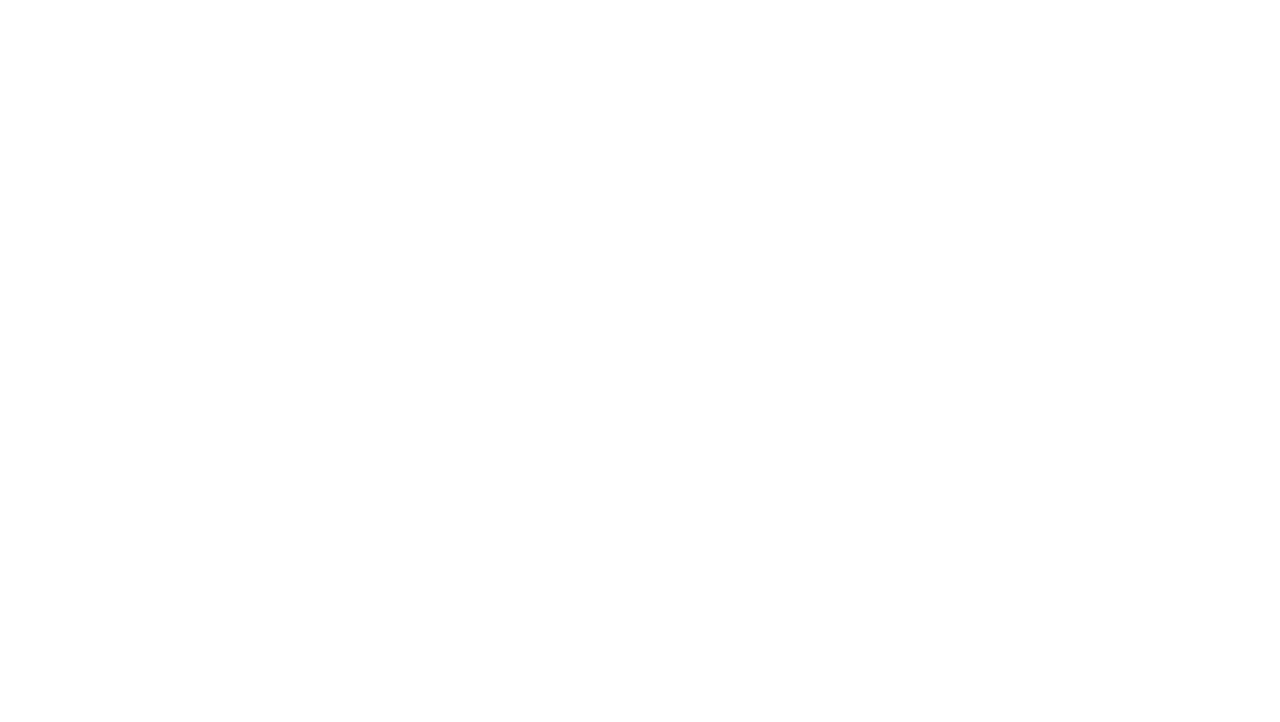
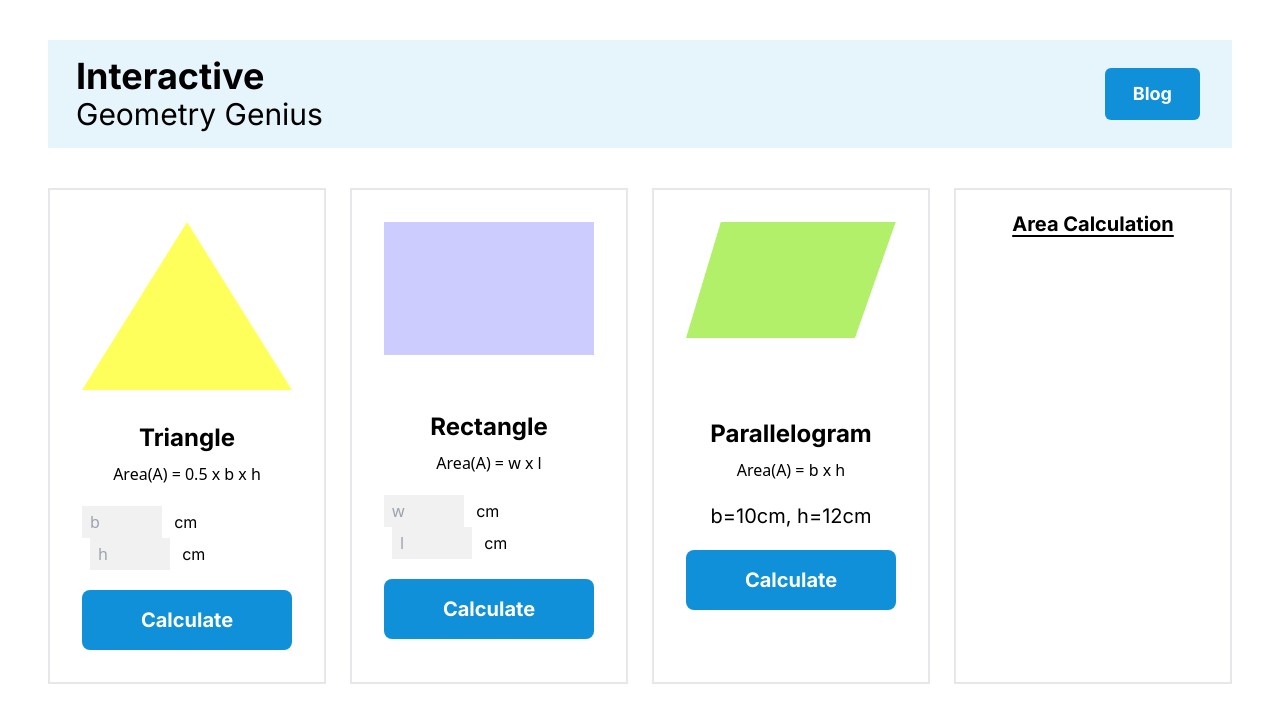
Before and after one commit to Sobuj54/module-30-assignment-with-js, a plain HTML site: page index.html in a window 1280 px wide. Drawn offline with nearby package versions, Linux system fonts and the light colour scheme.

Commit message:
section1 and nav finished

```diff
--- a/index.html
+++ b/index.html
@@ -18,6 +18,9 @@
           extend: {
             colors: {
               clifford: "#da373d",
+              navBackground: "rgba(16, 144, 216, 0.1)",
+              btnBackground: "#1090D8",
+              inputBackground: "#F1F1F1",
             },
             fontFamily: {
               inter: ["Inter", "sans-serif"],
@@ -29,7 +32,111 @@
   </head>
   <body>
     <header>
-      <nav></nav>
+      <!-- navigation section -->
+      <nav
+        class="bg-navBackground mx-12 my-10 flex justify-between items-center"
+      >
+        <div class="py-4 pl-7">
+          <h1 class="font-inter font-bold text-4xl">Interactive</h1>
+          <h4 class="font-inter font-medium text-3xl">Geometry Genius</h4>
+        </div>
+        <div class="pr-8">
+          <button
+            class="bg-btnBackground px-7 py-3 text-white font-inter text-lg font-bold rounded-md"
+          >
+            Blog
+          </button>
+        </div>
+      </nav>
     </header>
+    <!-- main  -->
+    <main>
+      <!-- section with triangle,rectangle,parallelogram and calculation area -->
+      <section class="mx-12">
+        <div class="grid grid-cols-4 gap-6">
+          <!-- triangle div-->
+          <div class="border-2 flex flex-col items-center p-8">
+            <img src="images/triangle.png" alt="" />
+            <h3 class="font-inter font-bold text-2xl mt-8 mb-2">Triangle</h3>
+            <p>Area(A) = 0.5 x b x h</p>
+            <div class="my-5">
+              <input
+                class="bg-inputBackground px-2 py-1 mr-2 w-20"
+                type="text"
+                placeholder="b"
+              />
+              <span class="font-inter font-normal text-base">cm</span>
+              <input
+                class="bg-inputBackground px-2 py-1 mx-2 w-20"
+                type="text"
+                placeholder="h"
+              />
+              <span class="font-inter font-normal text-base">cm</span>
+            </div>
+            <!-- calculate button -->
+            <button
+              class="bg-btnBackground w-full px-12 py-4 font-inter text-xl font-bold text-white rounded-lg"
+            >
+              Calculate
+            </button>
+          </div>
+          <!-- rectangle div -->
+          <div class="border-2 flex flex-col items-center p-8">
+            <img src="images/rectangle.png" alt="" />
+            <h3 class="font-inter font-bold text-2xl mt-14 mb-2">Rectangle</h3>
+            <p>Area(A) = w x l</p>
+            <div class="my-5">
+              <input
+                class="bg-inputBackground px-2 py-1 mr-2 w-20"
+                type="text"
+                placeholder="w"
+              />
+              <span class="font-inter font-normal text-base">cm</span>
+              <input
+                class="bg-inputBackground px-2 py-1 mx-2 w-20"
+                type="text"
+                placeholder="l"
+              />
+              <span class="font-inter font-normal text-base">cm</span>
+            </div>
+            <!-- calculate button -->
+            <button
+              class="bg-btnBackground w-full px-12 py-4 font-inter text-xl font-bold text-white rounded-lg"
+            >
+              Calculate
+            </button>
+          </div>
+          <!-- parallelogram div -->
+          <div class="border-2 flex flex-col items-center p-8">
+            <img src="images/parallelogram.png" alt="" />
+            <h3 class="font-inter font-bold text-2xl mt-20 mb-2">
+              Parallelogram
+            </h3>
+            <p>Area(A) = b x h</p>
+            <div class="my-5 font-inter font-normal text-xl">
+              b=<span>10</span>cm, h=<span>12</span>cm
+            </div>
+            <!-- calculate button -->
+            <button
+              class="bg-btnBackground w-full px-12 py-4 font-inter text-xl font-bold text-white rounded-lg"
+            >
+              Calculate
+            </button>
+          </div>
+          <!-- area calculation -->
+          <div class="border-2">
+            <h4
+              class="font-inter font-bold text-xl text-center mt-5 underline underline-offset-4"
+            >
+              Area Calculation
+            </h4>
+          </div>
+        </div>
+      </section>
+      <!-- section with rhombus,pentagon,ellipse -->
+      <section>
+        <div></div>
+      </section>
+    </main>
   </body>
 </html>
```
